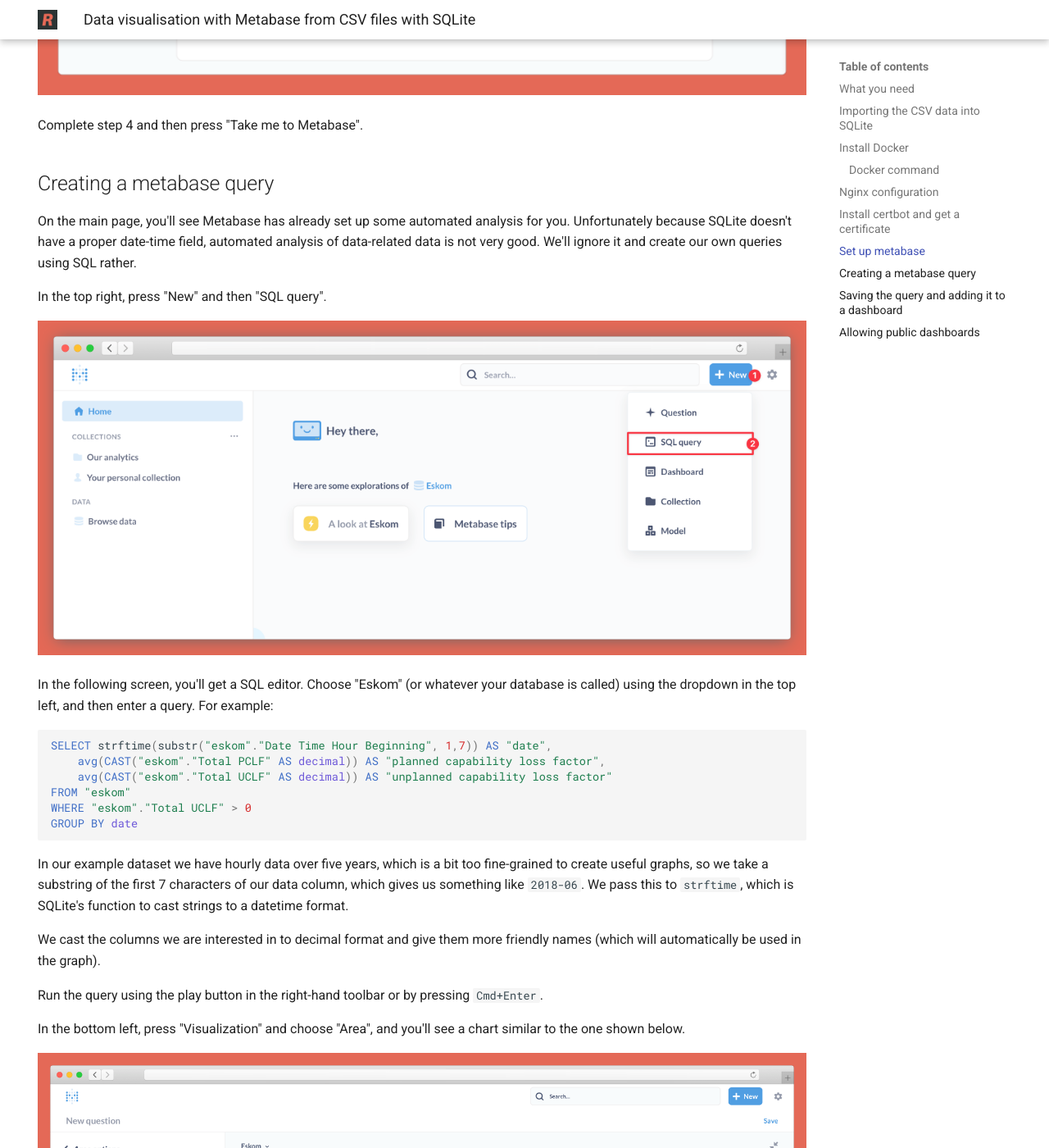
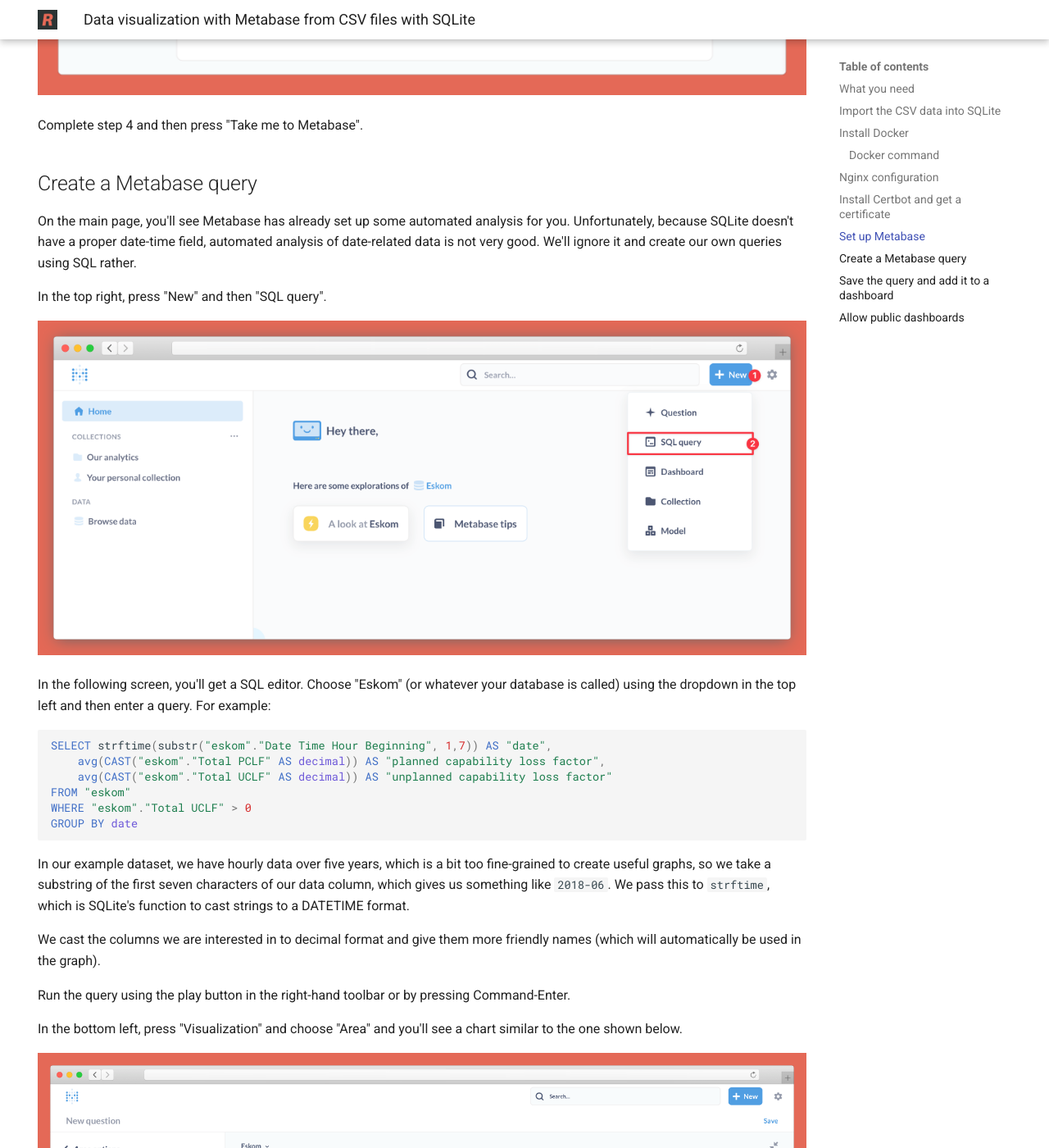
Before and after one commit to ritza-co/internal-articles, an MkDocs documentation site: the page built from docs/data-visualisation-with-metabase-from-csv.md, in a window 1280 px wide and 1400 px high, scrolled down 7191 px. Shown: the whole window at 82% size. Built offline with MkDocs 1.6.1 and Material for MkDocs 9.7.7, drawn with Linux system fonts in a browser that asks for light colours; some of the changed text lies outside the part shown.

Commit message:
Data visualisation with Metabase language edit
Line 192: I changed "data-related data" to "date-related data" but I'm not sure that's correct.

````diff
--- a/docs/data-visualisation-with-metabase-from-csv.md
+++ b/docs/data-visualisation-with-metabase-from-csv.md
@@ -3,16 +3,16 @@
 - navigation
 ---
 
-# Data visualisation with Metabase from CSV files with SQLite
+# Data visualization with Metabase from CSV files with SQLite
 
-[Metabase](https://metabase.com) is an open source data visualisation platform that lets you build graphs and dashboards, loading data from various data sources including SQLite.
+[Metabase](https://metabase.com) is an open-source, data-visualization platform you can use to build graphs and dashboards, loading data from various data sources including SQLite.
 
 This tutorial will show you how to:
 
 * Import data from a CSV file into SQLite.
 * Set up a new Metabase instance on an Ubuntu VPS using Docker and map a volume to your SQLite file (outside Docker).
-* Use Nginx as a reverse proxy with a custom domain to access Metabase on a domain like metabase.example.com.
-* Write some custom Metabase queries to visualise the data and build a dashboard.
+* Use Nginx as a reverse proxy with a custom domain to access Metabase, like `metabase.example.com`.
+* Write some custom Metabase queries to visualize the data and build a dashboard.
 * Make the dashboard public.
 
 The final system will look like this:
@@ -25,23 +25,23 @@
 
 ## What you need
 
-* A VPS running Ubuntu Server or your favourite Linux distro.
-* A CSV dataset that you want to visualise. For the examples we'll be using [this one](https://github.com/sixhobbits/eskom_scraper/blob/main/ESK2745.csv) that contains five years of data relating to Eskom, South Africa's Electricity provider.
-* A domain name, and the ability to configure DNS and add a custom A record to point a subdomain like `metabase.example.com` to the IP address of your VPS.
+* A VPS running Ubuntu Server or your favorite Linux distro.
+* A CSV dataset to visualize. For the examples, we'll be using [this one](https://github.com/sixhobbits/eskom_scraper/blob/main/ESK2745.csv) that contains five years of data relating to Eskom, South Africa's electricity provider.
+* A domain name and the ability to configure DNS and add a custom A record to point a subdomain like `metabase.example.com` to the IP address of your VPS.
 * Some experience using SSH and command line tools to install and configure software.
 
-## Importing the CSV data into SQLite
+## Import the CSV data into SQLite
 
-*To keep the examples simple, we'll do everything directly on the VPS. If you prefer using your own machine, you can do many of these steps locally and then transfer the files to the VPS using scp, git, or whatever method makes you happiest.*
+*To keep the examples simple, we'll do everything directly on the VPS. If you prefer using your own machine, you can do many of these steps locally and then transfer the files to the VPS using SCP, Git, or whatever method makes you happiest.*
 
-First, make sure you have SQLite installed by running the following.
+First, make sure you have SQLite installed by running the following:
 
 ```bash
 sudo apt update
 sudo apt install sqlite3
 ```
 
-Now we'll create a subdirectory for our metabase data sources and download our CSV file.
+Now we'll create a subdirectory for our Metabase data sources and download our CSV file:
 
 ```bash
 mkdir metabase-data
@@ -57,7 +57,7 @@
 
 This will open a SQL prompt that gives you read/write access to the new `eskom.sqlite` database created using the previous command.
 
-Let's go into `.csv` mode and import the CSV data. Once it's done (you'll see some warnings if you're using the example file, but you can ignore these), type `.exit` to close the SQL prompt.
+Let's go into `.csv` mode and import the CSV data. Once it's done (you'll see some warnings if you're using the example file, but you can ignore these), type `.exit` to close the SQL prompt:
 
 ```
 .mode csv
@@ -65,13 +65,13 @@
 .exit
 ```
 
-Now type `ls` to confirm that the new database was created as expected. You should see `eskom.sqlite` (or whatever you called your database) in the output.
+Now type `ls` to confirm that the new database was created as expected. You should see `eskom.sqlite` (or whatever you called your database) in the output:
 
 ```bash
 ls
 ```
 
-Now we have our data in a CSV database, ready to import into Metabase, so let's install that. There are a few ways to install Metabase, but the easiest is using Docker.
+Now we have our data in a CSV database, ready to import into Metabase, so let's install that. There are a few ways to install Metabase but the easiest is using Docker.
 
 ## Install Docker
 
@@ -134,13 +134,13 @@
 }
 ```
 
-To activate the site, you need to put a symlink in `sites-enabled`. You can do this with the following command, again substituting the filename you used before.
+To activate the site, you need to put a symlink in `sites-enabled`. You can do this with the following command, again substituting the filename you used before:
 
 ```bash
 sudo ln -s /etc/nginx/sites-available/metabase.example.com.conf /etc/nginx/sites-enabled/
 ```
 
-## Install certbot and get a certificate
+## Install Certbot and get a certificate
 
 To serve your dashboard over HTTPS instead of HTTP, get a free SSL certificate from Let's Encrypt. On Ubuntu 22.04, you can do this using `certbot`, which you can install with:
 
@@ -171,31 +171,31 @@
 - - - - - - - - - - - - - - - - - - - - - - - - - - - - - - - - - - - - - - - -
 ```
 
-## Set up metabase
+## Set up Metabase
 
-Before we use Metabase, there's a once-off setup step. Visit your domain, e.g. https://metabase.example.com, in your browser and go through the setup wizard.
+Before we use Metabase, there's a once-off set-up step. Visit your domain (for example, https://metabase.example.com) in your browser and go through the set-up wizard.
 
-The first two steps are to set your name and language and a password to access the Metabase admin panel. Then you'll need to link the SQLite database we created in the first step. Search for "sqlite" and select SQLite in step 3.
+The first two steps are to set your name, language, and a password to access the Metabase admin panel. Then you'll need to link the SQLite database we created in the first step. Search for "sqlite" and select SQLite in step 3.
 
 
 ![Metabase initial setup](assets/metabase-visualisations/metabase-setup.png)
 
 
-Enter the path to your database. If you're using the same data and structure as we did above, this will be `metabase-data/eskom.sqlite`. Connect to the database.
+Enter the path to your database. If you're using the same data and structure as we did above, the path will be `metabase-data/eskom.sqlite`. Connect to the database.
 
 ![Step 3](assets/metabase-visualisations/step-3.png)
 
 Complete step 4 and then press "Take me to Metabase".
 
-## Creating a metabase query
+## Create a Metabase query
 
-On the main page, you'll see Metabase has already set up some automated analysis for you. Unfortunately because SQLite doesn't have a proper date-time field, automated analysis of data-related data is not very good. We'll ignore it and create our own queries using SQL rather.
+On the main page, you'll see Metabase has already set up some automated analysis for you. Unfortunately, because SQLite doesn't have a proper date-time field, automated analysis of date-related data is not very good. We'll ignore it and create our own queries using SQL rather.
 
 In the top right, press "New" and then "SQL query".
 
 ![New query](assets/metabase-visualisations/new-query.png)
 
-In the following screen, you'll get a SQL editor. Choose "Eskom" (or whatever your database is called) using the dropdown in the top left, and then enter a query. For example:
+In the following screen, you'll get a SQL editor. Choose "Eskom" (or whatever your database is called) using the dropdown in the top left and then enter a query. For example:
 
 
 ```SQL
@@ -207,53 +207,53 @@
 GROUP BY date
 ```
 
-In our example dataset we have hourly data over five years, which is a bit too fine-grained to create useful graphs, so we take a substring of the first 7 characters of our data column, which gives us something like `2018-06`. We pass this to `strftime`, which is SQLite's function to cast strings to a datetime format.
+In our example dataset, we have hourly data over five years, which is a bit too fine-grained to create useful graphs, so we take a substring of the first seven characters of our data column, which gives us something like `2018-06`. We pass this to `strftime`, which is SQLite's function to cast strings to a DATETIME format.
 
 We cast the columns we are interested in to decimal format and give them more friendly names (which will automatically be used in the graph).
 
-Run the query using the play button in the right-hand toolbar or by pressing `Cmd+Enter`.
+Run the query using the play button in the right-hand toolbar or by pressing Command-Enter.
 
-In the bottom left, press "Visualization" and choose "Area", and you'll see a chart similar to the one shown below.
+In the bottom left, press "Visualization" and choose "Area" and you'll see a chart similar to the one shown below.
 
 ![Graph visualisation](assets/metabase-visualisations/visualise.png)
 
-## Saving the query and adding it to a dashboard
+## Save the query and add it to a dashboard
 
-In metabase, you can have a collection of queries on a dashboard, so you can quickly see the visual output of several queries at once.
+In Metabase, you can have a collection of queries on a dashboard so you can quickly see the visual output of several queries at once.
 
-Click "Save" in the top right corner and give your query a name. Metabase will prompt you to add the query to a dashboard. Choose "yes please" and then choose "Create a new dashboard", give it a name and press "Create".
+Click "Save" in the top right corner and give your query a name. Metabase will prompt you to add the query to a dashboard. Choose "yes please" and then choose "Create a new dashboard", give it a name, and press "Create".
 
-You'll be taken to Metabase's visual dashboard editor where you can resize the card that it's added from the query above and move it around. Use the "Aa" button in the top right to add text (e.g. a name for the card just above it) to your dashboard if you want and press "Save".
+You'll be taken to the Metabase visual dashboard editor where you can resize the card added from the query above and move it around. Use the "Aa" button in the top right to add text (for example, a name for the card just above it) to your dashboard if you would like to. Press "Save".
 
 Now you'll be taken to the view version of your dashboard, which will look like the following.
 
 ![Saving query](assets/metabase-visualisations/saving-query.png)
 
 
-## Allowing public dashboards
+## Allow public dashboards
 
 By default, Metabase operates in private mode, so only people who have an account on your Metabase instance can view your data.
 
-If you want to make dashboards public, go to admin settings by pressing the cog icon in the top right.
+If you'd like to make dashboards public, go to admin settings by pressing the cog icon in the top right.
 
 ![Admin settings](assets/metabase-visualisations/admin-settings.png)
 
 
-Under "Public sharing" toggle "enabled" to on.
+Under "Public sharing" toggle "Enabled" to on.
 
 ![Public sharing toggle](assets/metabase-visualisations/public-sharing.png)
 
-Now navigate to "General settings" and configure your domain under "site url". Choose "https" from the dropdown to the left of the domain and toggle "redirect to HTTPS" to on as well.
+Now navigate to "General settings" and configure your domain under "Site URL". Choose "https://" from the dropdown to the left of the domain and toggle "Redirect to HTTPS" to on.
 
 ![Site URL](assets/metabase-visualisations/site-url.png)
 
-Press "exit admin" in the top right corner and navigate back to your dashboard by going to the "my analytics" collection in the top left corner and choosing the dashboard you created earlier.
+Press "Exit admin" in the top right corner and navigate back to your dashboard by going to the "My analytics" collection in the top left corner and choosing the dashboard you created earlier.
 
-Open the Share panel by pressing the Share icon and toggle "enable sharing" to on (in the admin settings you were enabling sharing as an option, but your dashboards are all still private by default. Now you are choosing to make this specific dashboard public).
+Open the Share panel by pressing the share icon and toggle "Enable sharing" to on (in the admin settings, we enabled sharing as an option, but your dashboards are all still private by default. Now you are choosing to make this specific dashboard public).
 
 ![Sharing](assets/metabase-visualisations/sharing.png)
 
 
 Copy the URL and share it with anyone you want!
 
-You can go back to your dashboard and add or edit any cards (queries) at any time, and these changes will automatically reflect on the public link.
+You can go back to your dashboard and add or edit any cards (queries) at any time and these changes will automatically reflect on the public link.
````
Also changed, not shown: other parts of docs/data-visualisation-with-metabase-from-csv.md (+11 -11 lines).
